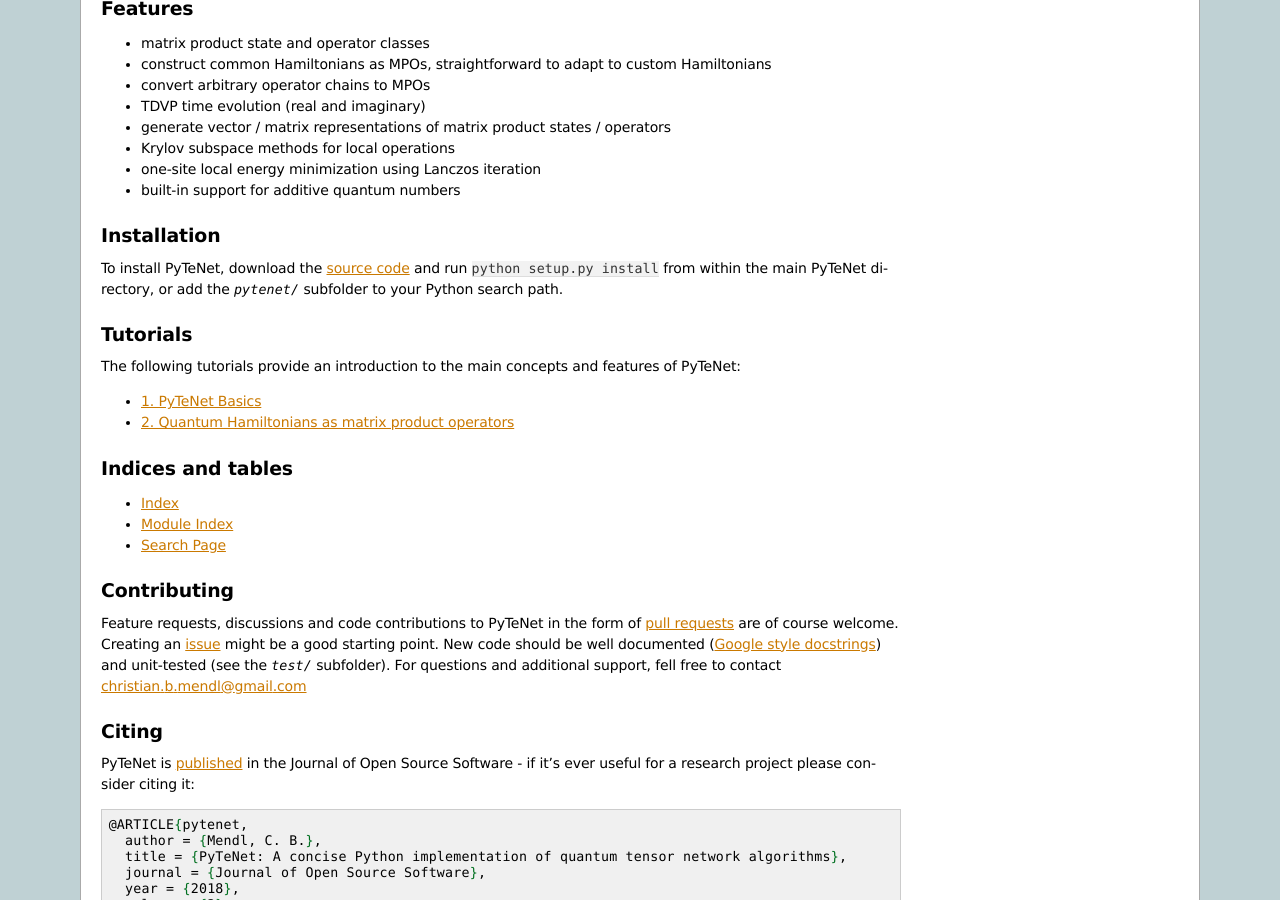
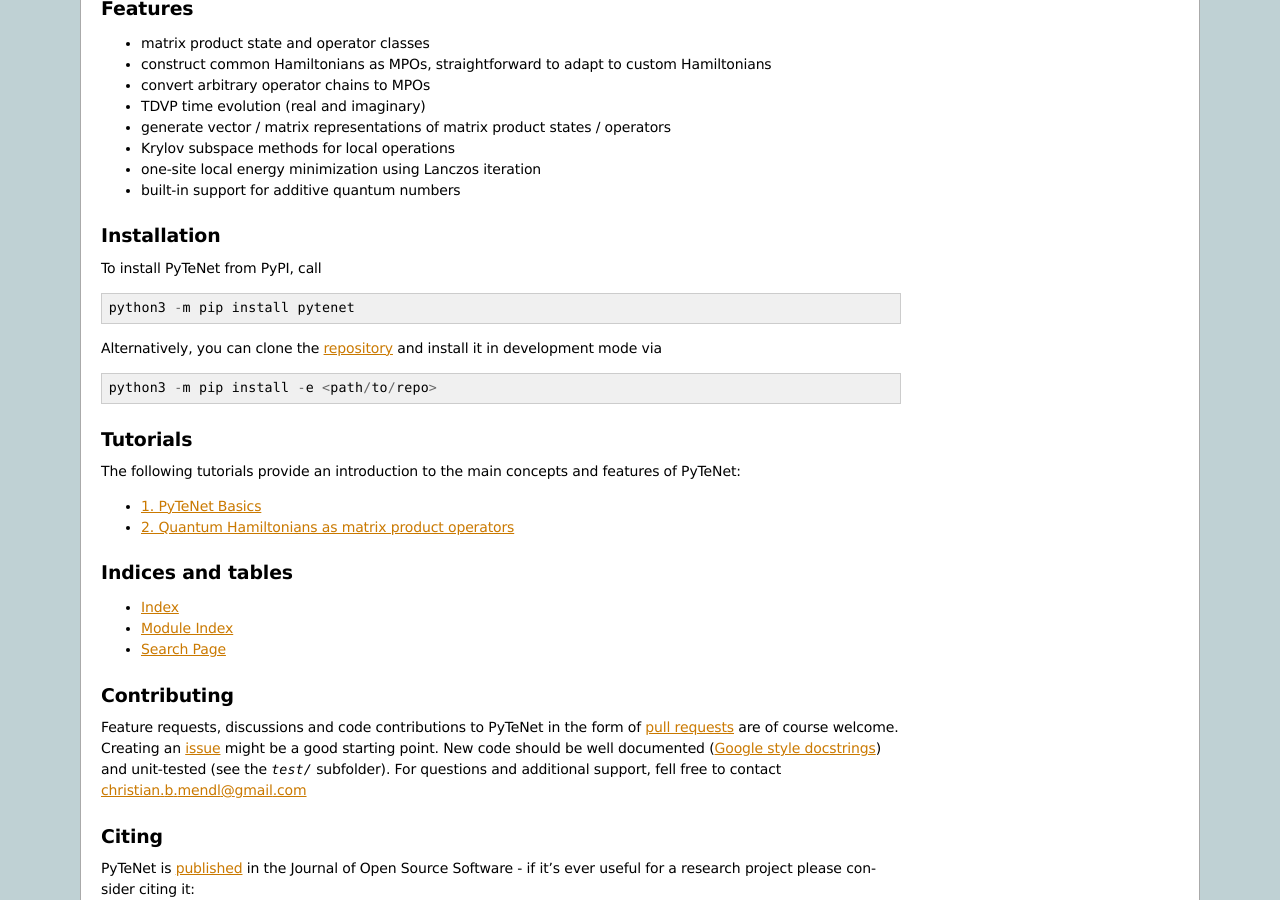
Before and after one commit to cmendl/pytenet, a Sphinx documentation site: the page built from doc/index.rst, in a window 1280 px wide and 900 px high, scrolled down 684 px. Built offline with Sphinx 7.4.7, drawn with Linux system fonts in a browser that asks for light colours.

Commit message:
added pyproject.toml file, capitalize README (for package managers) and update installation instructions

```diff
--- a/ReadMe.rst
+++ b/README.rst
@@ -62,9 +62,17 @@
 
 Installation
 ------------
-To install PyTeNet, download the `source code <https://github.com/cmendl/pytenet>`_ and
-run ``python setup.py install`` from within the main PyTeNet directory, or
-add the `pytenet/` subfolder to your Python search path.
+To install PyTeNet from PyPI, call
+
+.. code-block:: python
+
+    python3 -m pip install pytenet
+
+Alternatively, you can clone the `repository <https://github.com/cmendl/pytenet>`_ and install it in development mode via
+
+.. code-block:: python
+
+    python3 -m pip install -e <path/to/repo>
 
 .. doc-inclusion-marker1-end
 
--- a/doc/index.rst
+++ b/doc/index.rst
@@ -1,7 +1,7 @@
 Welcome to PyTeNet's documentation!
 ===================================
 
-.. include:: ../ReadMe.rst
+.. include:: ../README.rst
     :start-after: doc-inclusion-marker1-start
     :end-before:  doc-inclusion-marker1-end
 
@@ -26,6 +26,6 @@
 - :ref:`search`
 
 
-.. include:: ../ReadMe.rst
+.. include:: ../README.rst
     :start-after: doc-inclusion-marker2-start
     :end-before:  doc-inclusion-marker2-end
--- a/setup.py
+++ b/setup.py
@@ -1,7 +1,7 @@
 from setuptools import setup
 
 
-with open('ReadMe.rst', 'r') as f:
+with open('README.rst', 'r') as f:
     # skip the banners
     lines = f.readlines()[6:]
     long_desc = ''.join(lines)
```
Also changed, not shown: pyproject.toml (added, +19 -0 lines).
